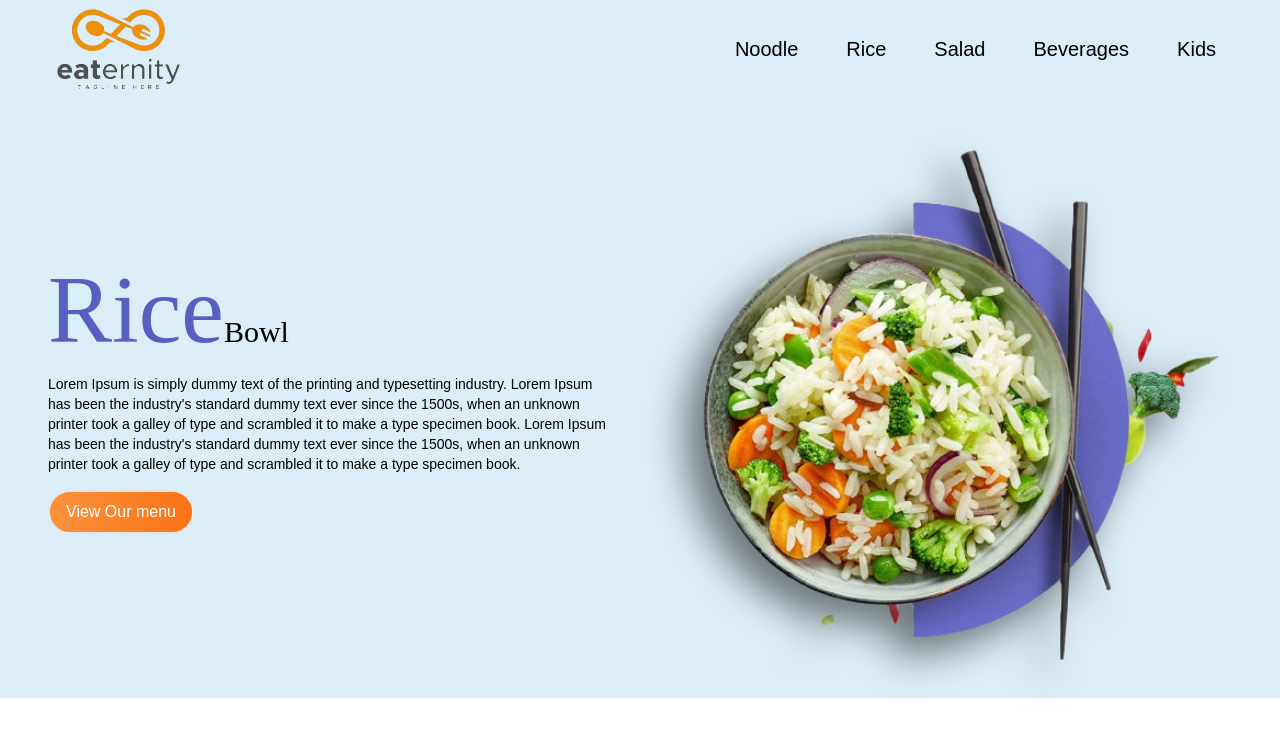
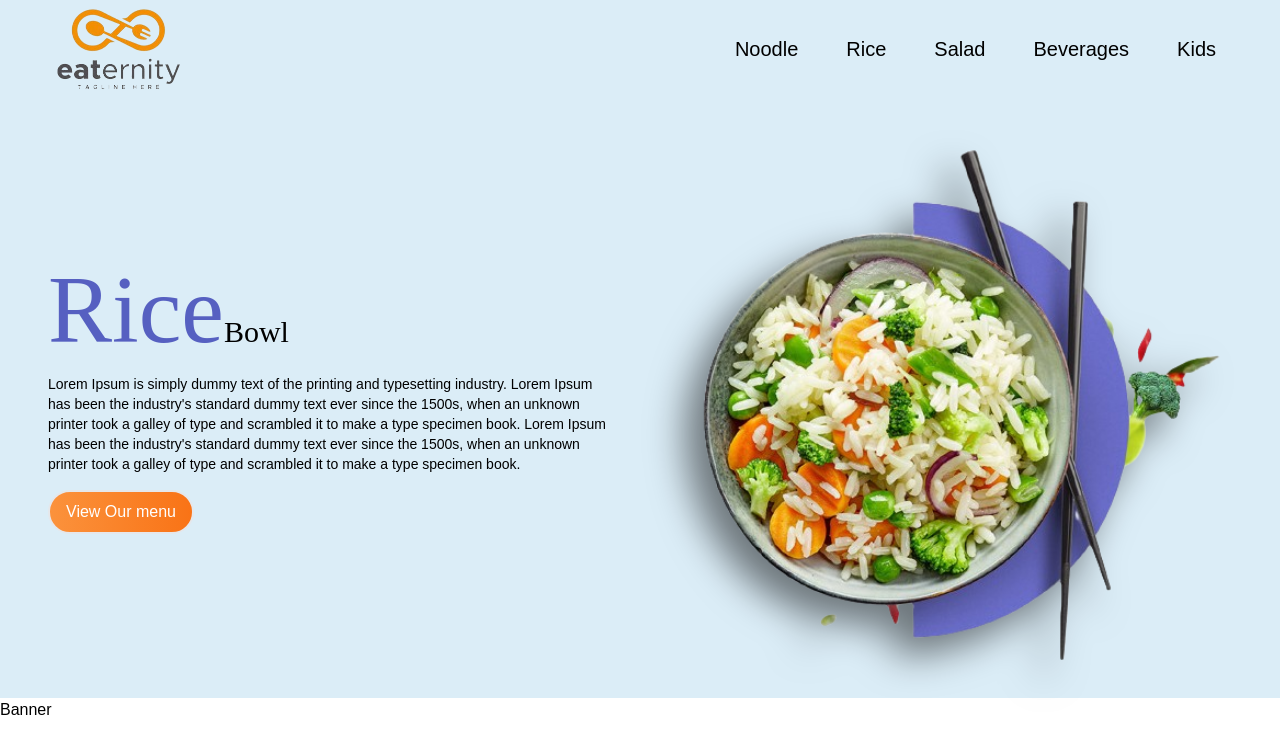
Before and after one commit to Hailekeh22/React-Tailwind-Restaurant-Website-Clone, a React (Vite) app: page / in a window 1280 px wide. Shown: the top 754 px of the page. Built offline with nearby package versions, Linux system fonts and the light colour scheme; a web font is replaced by a local one.

Commit message:
banner setup

```diff
--- a/src/App.jsx
+++ b/src/App.jsx
@@ -1,12 +1,14 @@
 import React from "react";
 import Navbar from "./Components/Navbar/Navbar";
 import Hero from "./Components/Hero/Hero";
+import Banner from "./Components/Banner/Banner";
 
 const App = () => {
   return (
     <>
       <Navbar />
       <Hero />
+      <Banner />
     </>
   );
 };
--- /dev/null
+++ b/src/Components/Banner/Banner.jsx
@@ -0,0 +1,7 @@
+import React from "react";
+
+const Banner = () => {
+  return <div>Banner</div>;
+};
+
+export default Banner;
--- a/src/Components/Hero/Hero.jsx
+++ b/src/Components/Hero/Hero.jsx
@@ -6,7 +6,7 @@ const Hero = () => {
     <div className=" min-h-[550px] sm:min-h-[600px] items-center bg-lightBlue flex justify-center">
       <div className="container pb-8 sm:pb-0">
         <div className="grid grid-cols-1 sm:grid-cols-2 gap-14">
-          <div className="flex flex-col justify-center gap-4 pt-12 sm:pt-0  ">
+          <div className="flex flex-col justify-center gap-4 pt-12 sm:pt-0 sm:items-center sm:text-center lg:items-start lg:text-left">
             <h1 className=" text-8xl font-cursive text-primary">
               Rice
               <span className=" text-3xl text-black">Bowl</span>
```
